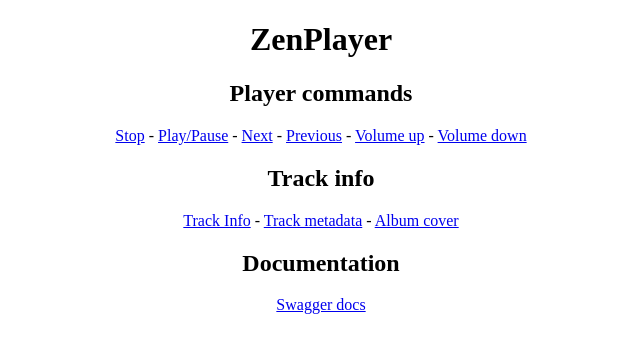
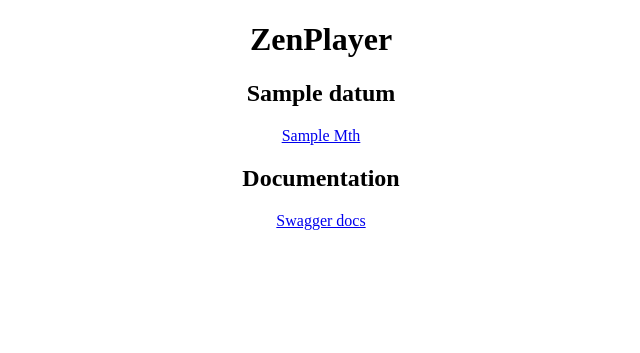
Before and after one commit to Zen-CODE/zenplayer, a Python web app: template zenplayer/webserver/templates/index.html in a window 1280 px wide. Shown: the top 353 px of the page, without its empty margins (319-959 px from the left). Run offline with Jinja, Linux system fonts and the light colour scheme; the template is opened without the code that fills it: most values are stand-ins (such as "Sample title", 1, 10 or a date in 2020).

Commit message:
:zap: Tempalte links are now dynamically generated

```diff
--- a/zenplayer/webserver/templates/index.html
+++ b/zenplayer/webserver/templates/index.html
@@ -5,22 +5,14 @@
   </head>
   <body>
     <h1 align="center">ZenPlayer</h1>
-    <h2 align="center">Player commands</h2>
-    <div align="center" >
-    <a align="center" href="/zenplayer/stop">Stop</a> -
-    <a align="center" href="/zenplayer/play_pause">Play/Pause</a> -
-    <a align="center" href="/zenplayer/play_next">Next</a> -
-    <a align="center" href="/zenplayer/play_previous">Previous</a> -
-    <a align="center" href="/zenplayer/volume_up">Volume up</a> -
-    <a align="center" href="/zenplayer/volume_down">Volume down</a>
-    </div>
-    <div align="center">
-    <h2 align="center">Track info</h2>
-    <a align="center" href="/zenplayer/get_track_info">Track Info</a> -
-    <a align="center" href="/zenplayer/get_track_meta">Track metadata</a> -
-    <a align="center" href="/zenplayer/get_track_cover">Album cover</a>
-    </div>
-    </div>
+    {% for datum in class_data %}
+      <h2 align="center">{{ datum["name"] }}</h2>
+      <div align="center" >
+        {% for mth in datum["methods"] %}
+          {{" - " if loop.index > 1 else "" }}<a align="center" href="/{{ datum['name'].lower() }}/{{ mth }}">{{ mth.title() }}</a>
+        {% endfor %}
+      </div>
+    {% endfor %}
     <h2 align="center">Documentation</h2>
     <div align="center">
     <a align="center" href="/swagger">Swagger docs</a>
--- a/zenplayer/webserver/zenwebserver.py
+++ b/zenplayer/webserver/zenwebserver.py
@@ -35,9 +35,8 @@ class ZenWebServer:
         """
         self.app.run(*args, **kwargs)
 
-    @staticmethod
-    def index():
+    def index(self):
         """
         Serve the index as a minimally functional HTML page
         """
-        return render_template("index.html")
+        return render_template("index.html", class_data=self.class_data)
```
